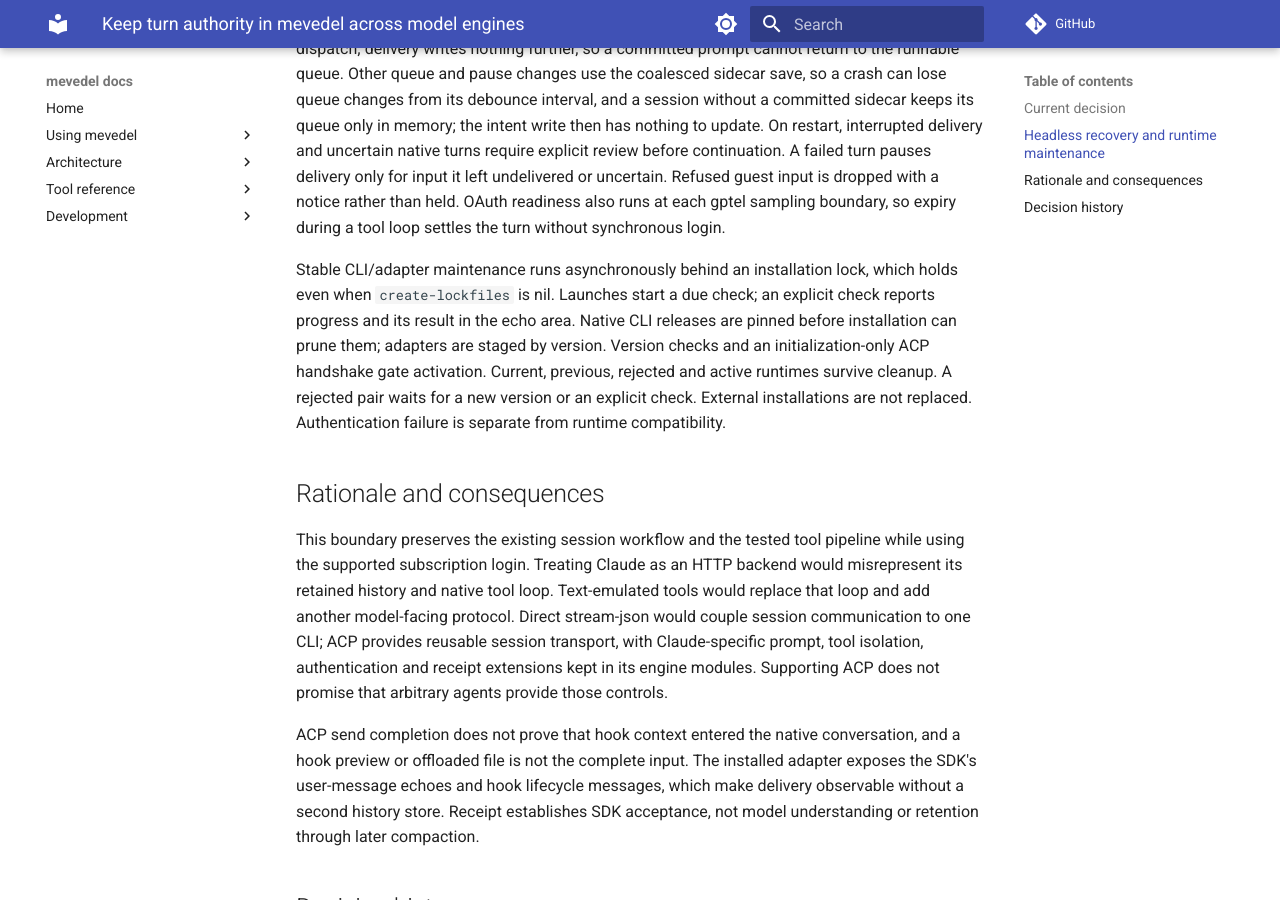
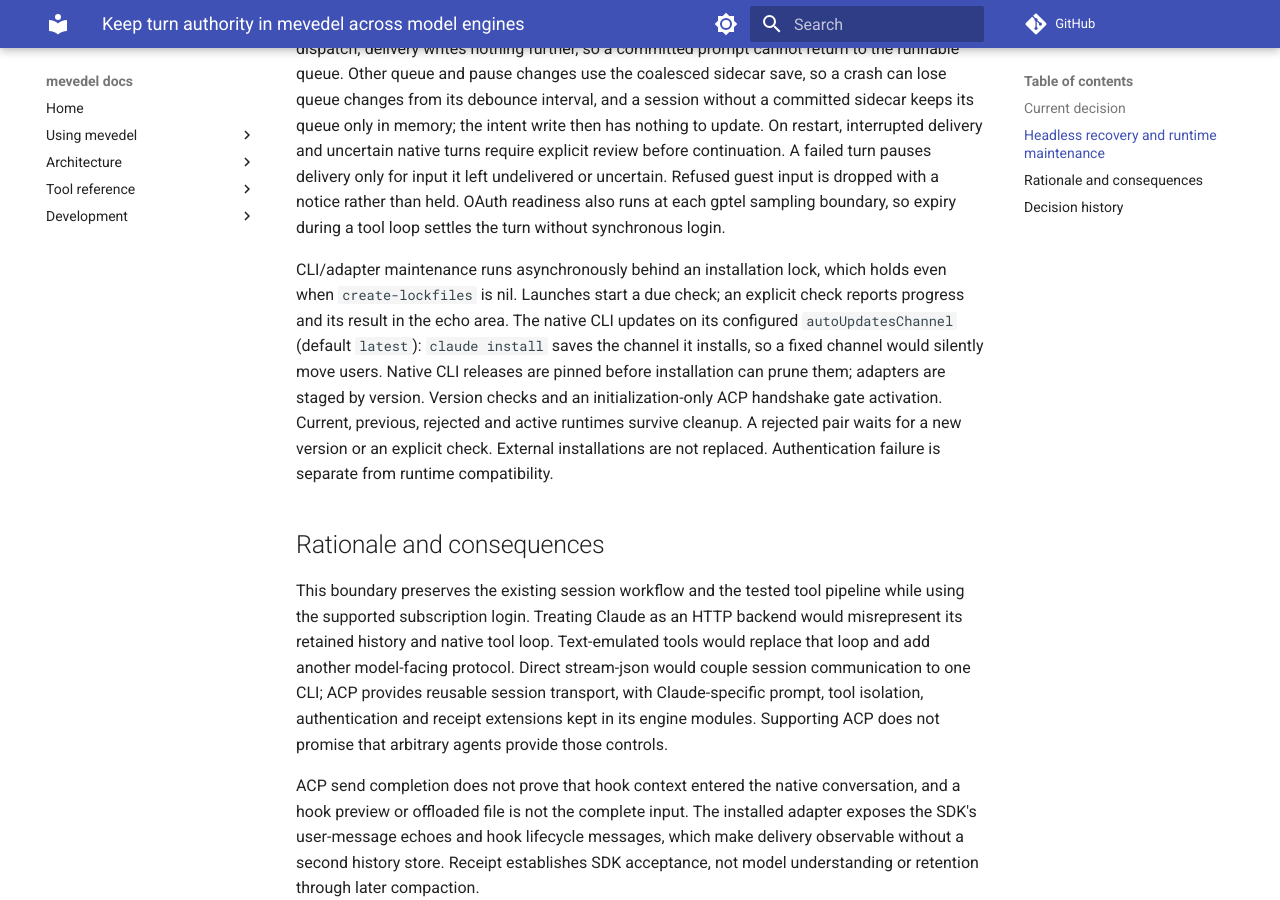
Before and after one commit to FrauH0lle/mevedel, an MkDocs documentation site: the page built from docs/adr/0123-keep-turn-authority-in-mevedel.md, in a window 1280 px wide and 900 px high, scrolled down 2738 px. Built offline with MkDocs 1.6.1 and Material for MkDocs 9.7.7, drawn with Linux system fonts in a browser that asks for light colours; comment, search, counter and statistics services are not loaded.

Commit message:
fix(claude): Update the native CLI on its configured release channel
Maintenance ran `claude install stable` daily, and the CLI saves the
installed channel to the user's settings: the first check would have moved
every user on Claude's default latest channel to stable for good.  It now
installs the configured autoUpdatesChannel, latest by default.

```diff
--- a/docs/adr/0123-keep-turn-authority-in-mevedel.md
+++ b/docs/adr/0123-keep-turn-authority-in-mevedel.md
@@ -133,9 +133,11 @@ only for input it left undelivered or uncertain. Refused guest input is dropped
 with a notice rather than held. OAuth readiness also runs at each gptel sampling boundary,
 so expiry during a tool loop settles the turn without synchronous login.
 
-Stable CLI/adapter maintenance runs asynchronously behind an installation lock,
+CLI/adapter maintenance runs asynchronously behind an installation lock,
 which holds even when `create-lockfiles` is nil. Launches start a due check; an
-explicit check reports progress and its result in the echo area. Native CLI
+explicit check reports progress and its result in the echo area. The native CLI
+updates on its configured `autoUpdatesChannel` (default `latest`): `claude install`
+saves the channel it installs, so a fixed channel would silently move users. Native CLI
 releases are pinned before installation can prune them; adapters are staged by
 version. Version checks and an initialization-only ACP handshake gate
 activation. Current, previous, rejected and active runtimes survive cleanup. A rejected pair
```
Also changed, not shown: README.md (+3 -1 lines), 4 other files.
